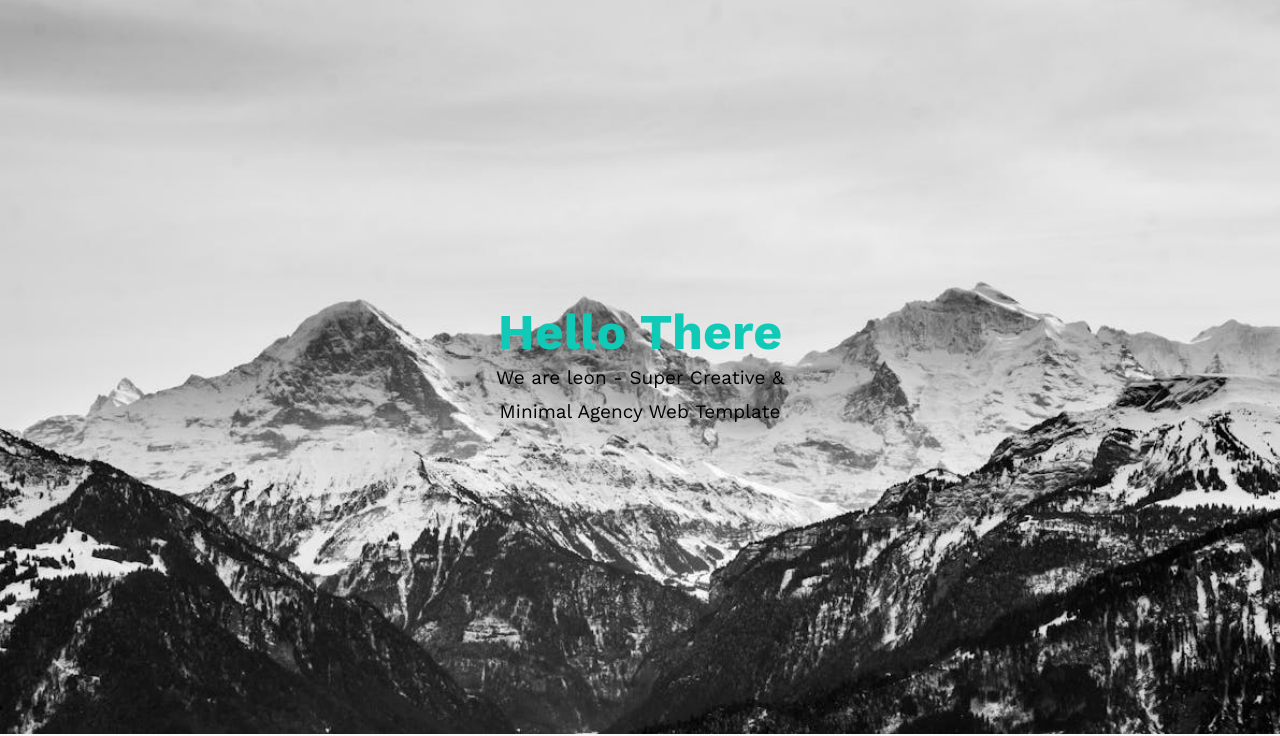
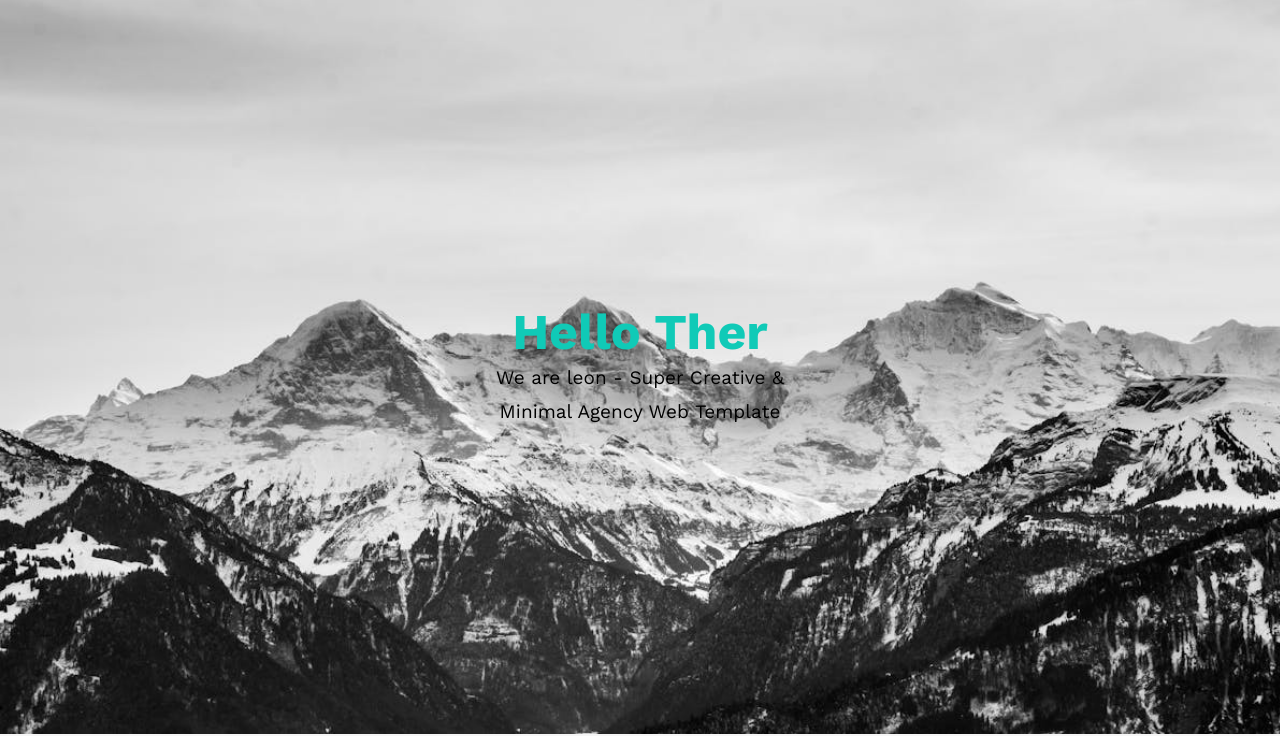
Before and after one commit to onnnvr/project_one, a plain HTML site: page index.html in a window 1280 px wide. Shown: the part 66-802 px from the top of the page. Drawn offline with nearby package versions, Linux system fonts and the light colour scheme.

Commit message:
Update index.html

```diff
--- a/index.html
+++ b/index.html
@@ -32,7 +32,7 @@
     </div>
     <div class="landing">
         <div class="intro-text">
-            <h1>Hello There</h1>
+            <h1>Hello Ther</h1>
             <p>We are leon - Super Creative & Minimal Agency Web Template</p>
         </div>
     </div>
@@ -177,4 +177,5 @@
         </div>
     </div>
 </body>
+
 </html>
```
